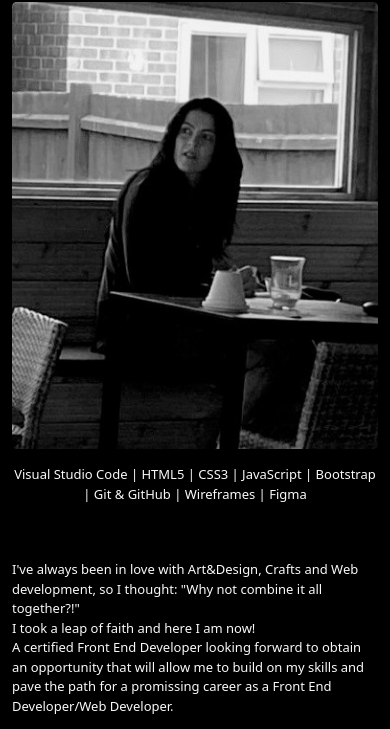
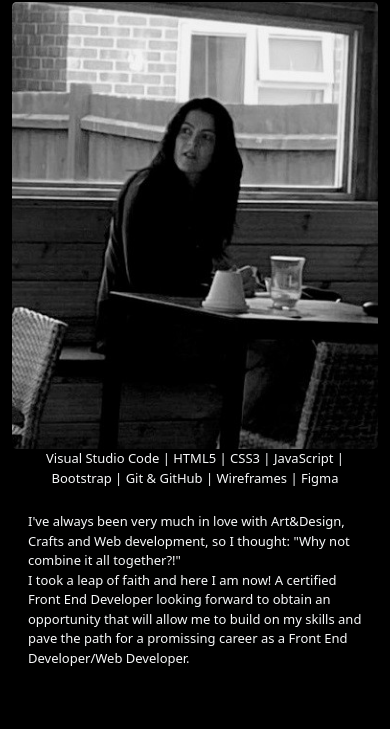
Before and after one commit to Susafp/portfolio, a plain HTML site: page index.html in a window 390 px wide. Shown: the part 301-1030 px from the top of the page. Drawn offline with nearby package versions, Linux system fonts and the light colour scheme.

Commit message:
header text body update

```diff
--- a/css/styles.css
+++ b/css/styles.css
@@ -129,6 +129,7 @@ body{
     .skillsText p {
         margin-top: 1rem;
         font-size: small;
+        margin: 0 1rem;
     }
 }
 
--- a/index.html
+++ b/index.html
@@ -53,7 +53,7 @@
 
                     <div class="skillsText">
                         <p class="hardSkills lead text-light">Visual Studio Code | HTML5 | CSS3 | JavaScript | Bootstrap | Git & GitHub | Wireframes | Figma</p><br>
-                        <p class="lead text-light text-start">I've always been in love with Art&Design, Crafts and Web development, so I thought: "Why not combine it all together?!"<br>I took a leap of faith and here I am now!<br>
+                        <p class="lead text-light text-start">I've always been very much in love with Art&Design, Crafts and Web development, so I thought: "Why not combine it all together?!"<br>I took a leap of faith and here I am now!
                             A certified Front End Developer looking forward to obtain an opportunity that will allow me to build on my skills and pave the path for a promissing career as a Front End Developer/Web Developer.
                         </p>
                     </div>
```
